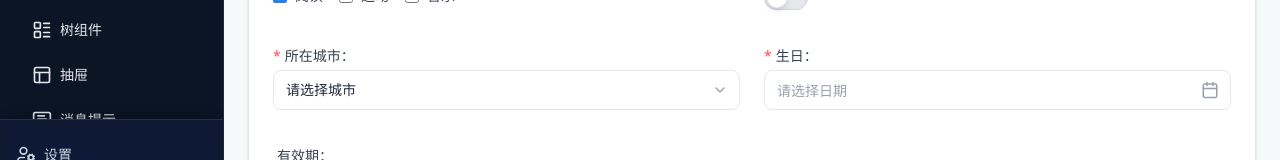
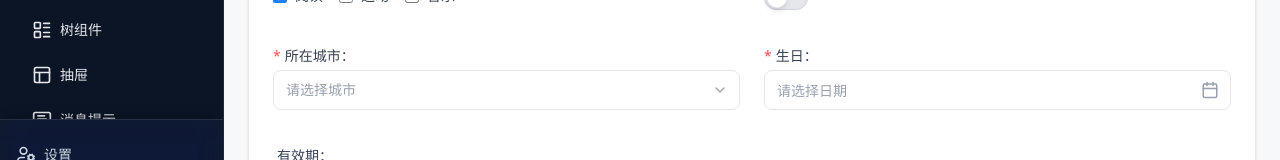
Before and after one commit to zhoumingxuan/sass-ui, a Next.js app: page /demo/form in a window 1280 px wide. Shown: the part 509-669 px from the top of the page. Built offline with nearby package versions, Linux system fonts and the light colour scheme.

Commit message:
表单控件修改

```diff
--- a/src/components/formStyles.ts
+++ b/src/components/formStyles.ts
@@ -24,9 +24,9 @@ export const controlDisabled = 'opacity-50 cursor-not-allowed';
 // classes after `inputBase` in consumers.
 export type Status = 'error' | 'warning' | 'success';
 export const inputStatus: Record<Status, string> = {
-  error: '!border-error hover:border-error focus-visible:ring-1 focus-visible:ring-error/40',
-  warning: '!border-warning hover:border-warning focus-visible:ring-1 focus-visible:ring-warning/40',
-  success: '!border-success hover:border-success focus-visible:ring-1 focus-visible:ring-success/40'
+  error: '!border-error hover:border-error focus:border-error focus-visible:ring-1 focus-visible:ring-error/40',
+  warning: '!border-warning hover:border-warning focus:border-warning focus-visible:ring-1 focus-visible:ring-warning/40',
+  success: '!border-success hover:border-success focus:border-success focus-visible:ring-1 focus-visible:ring-success/40'
 };
 
 // Unified input sizing without px font sizes
--- a/src/components/input/Select.tsx
+++ b/src/components/input/Select.tsx
@@ -3,7 +3,7 @@
 import { useEffect, useId, useRef, useState } from "react";
 import { createPortal } from "react-dom";
 import type { CSSProperties } from "react";
-import { inputBase, fieldLabel, helperText, inputStatus, Status, InputSize, inputSize, inputPR } from "../formStyles";
+import { inputBase, fieldLabel, helperText, inputStatus, Status, InputSize, inputSize } from "../formStyles";
 import { X, Check, ChevronDown } from "lucide-react";
 
 export type Option = { value: string; label: string; disabled?: boolean };
@@ -72,6 +72,7 @@ export default function Select({ label, helper, options, placeholder, clearable,
 
   const labelText = val ? options.find(o => o.value === val)?.label ?? '' : '';
   const itemText = size === 'sm' ? 'text-xs' : size === 'lg' ? 'text-base' : 'text-sm';
+  const textTone = val ? 'text-gray-700' : 'text-gray-400';
 
   return (
     <label className="block">
@@ -86,6 +87,7 @@ export default function Select({ label, helper, options, placeholder, clearable,
             inputSize[size],
             status ? inputStatus[status] : '',
             'text-left flex items-center',
+            textTone,
             size === 'lg' ? 'pr-12' : size === 'sm' ? 'pr-8' : 'pr-10'
           ].filter(Boolean).join(' ')}
           aria-haspopup="listbox"
```
